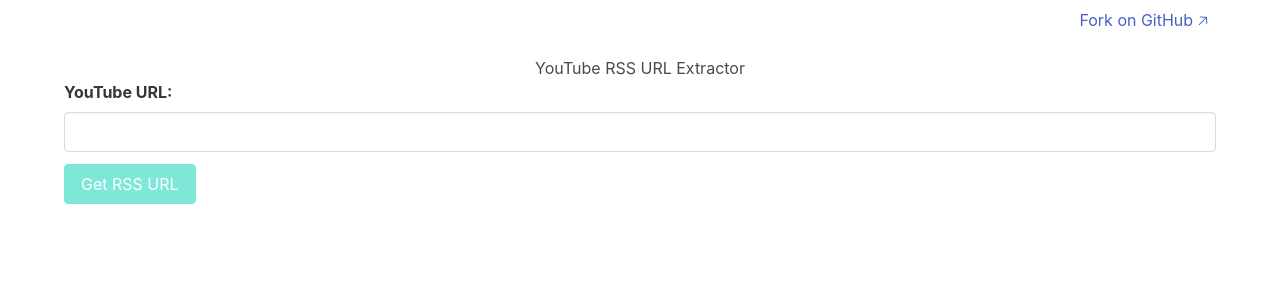
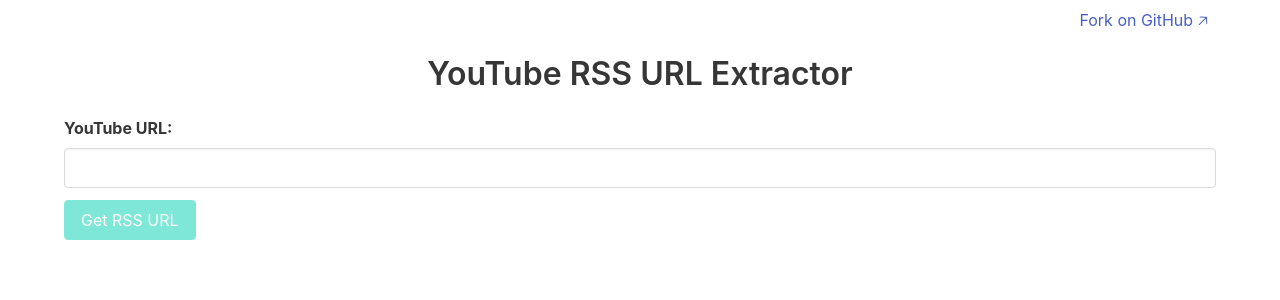
Before and after one commit to kucrut/youtube-rss-url-extractor, a SvelteKit app: page / in a window 1280 px wide. Shown: the top 300 px of the page. Built offline with nearby package versions, Linux system fonts and the light colour scheme.

Commit message:
Style page title

```diff
--- a/src/routes/+page.svelte
+++ b/src/routes/+page.svelte
@@ -99,7 +99,7 @@
 	</header>
 
 	<main>
-		<h1>YouTube RSS URL Extractor</h1>
+		<h1 class="title">YouTube RSS URL Extractor</h1>
 
 		<form method="post" use:enhance={handle_submit}>
 			<div class="field">
```
